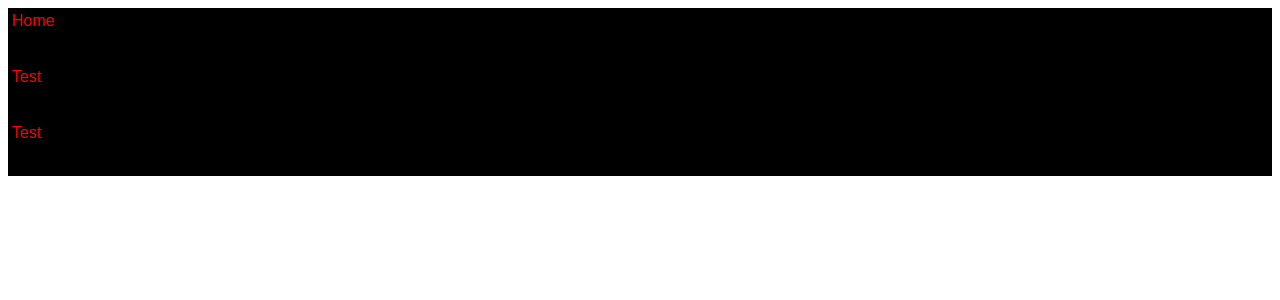
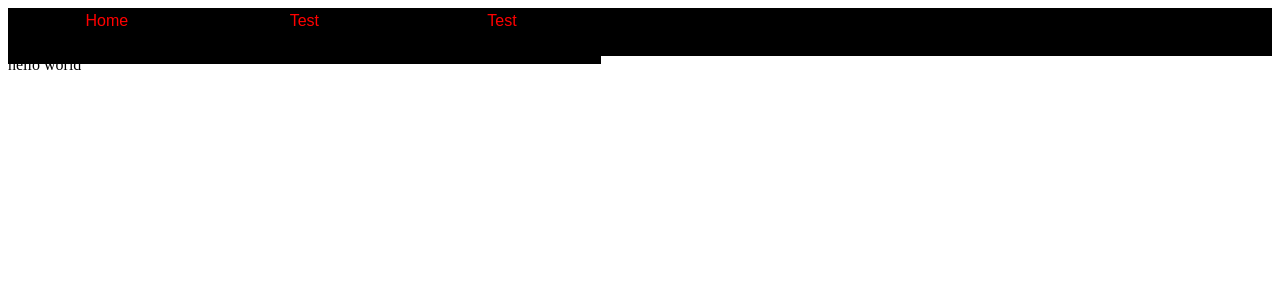
Before and after one commit to killerkitten82/MinneHack2020, a PHP site: page / in a window 1280 px wide. Shown: the top 300 px of the page. Run offline with PHP 8.4, Linux system fonts and the light colour scheme.

Commit message:
Navbar Flex

```diff
--- a/Includes/navbar.php
+++ b/Includes/navbar.php
@@ -1,4 +1,4 @@
-<div class="navbar_container">
+<div class="navbar_container trow">
 	<div class="navbar_section">
 		Home
 	</div>
--- a/css.css
+++ b/css.css
@@ -12,4 +12,15 @@
     color: red;
     padding: 4px;
     font-family: Arial;
+    text-align: center;
 }
+
+.tbody {
+    display: flex;
+    flex-direction: column;
+}
+
+.trow {
+    display: flex;
+    flex-direction: row;
+}
```
